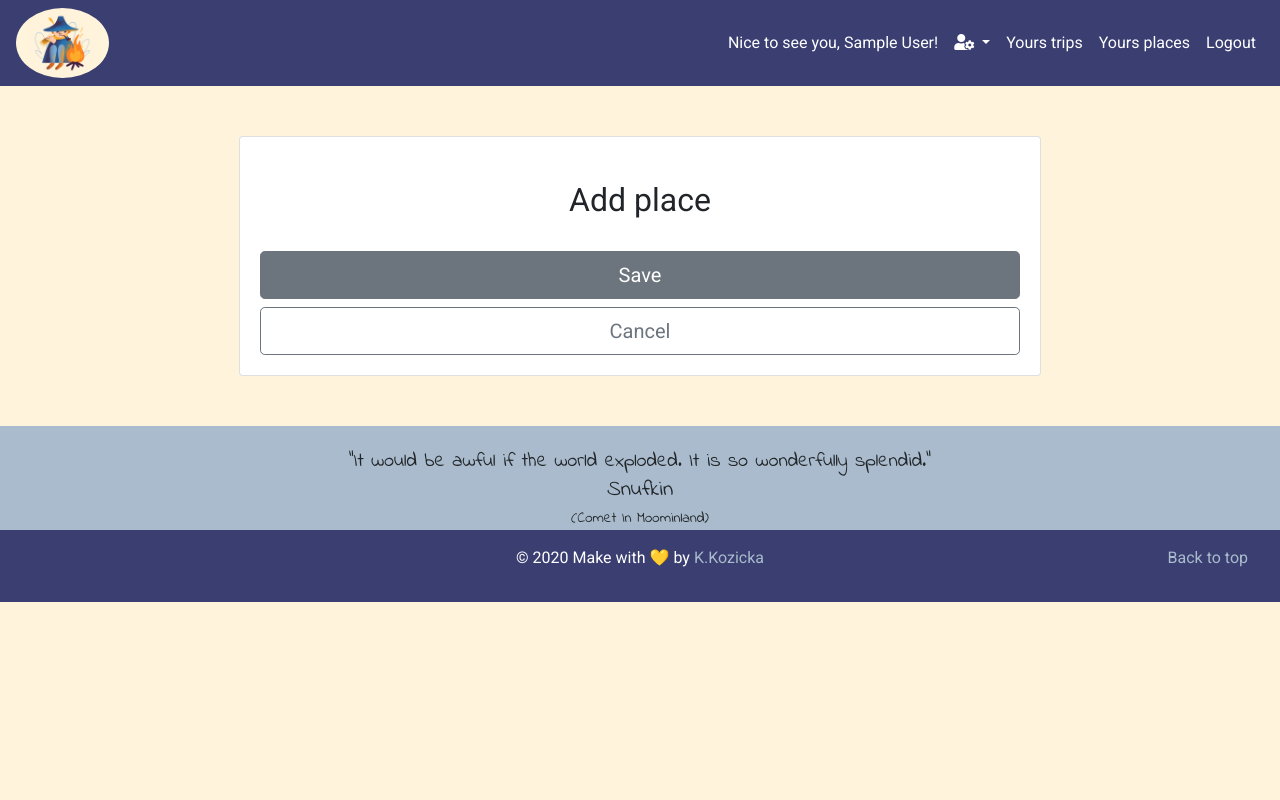
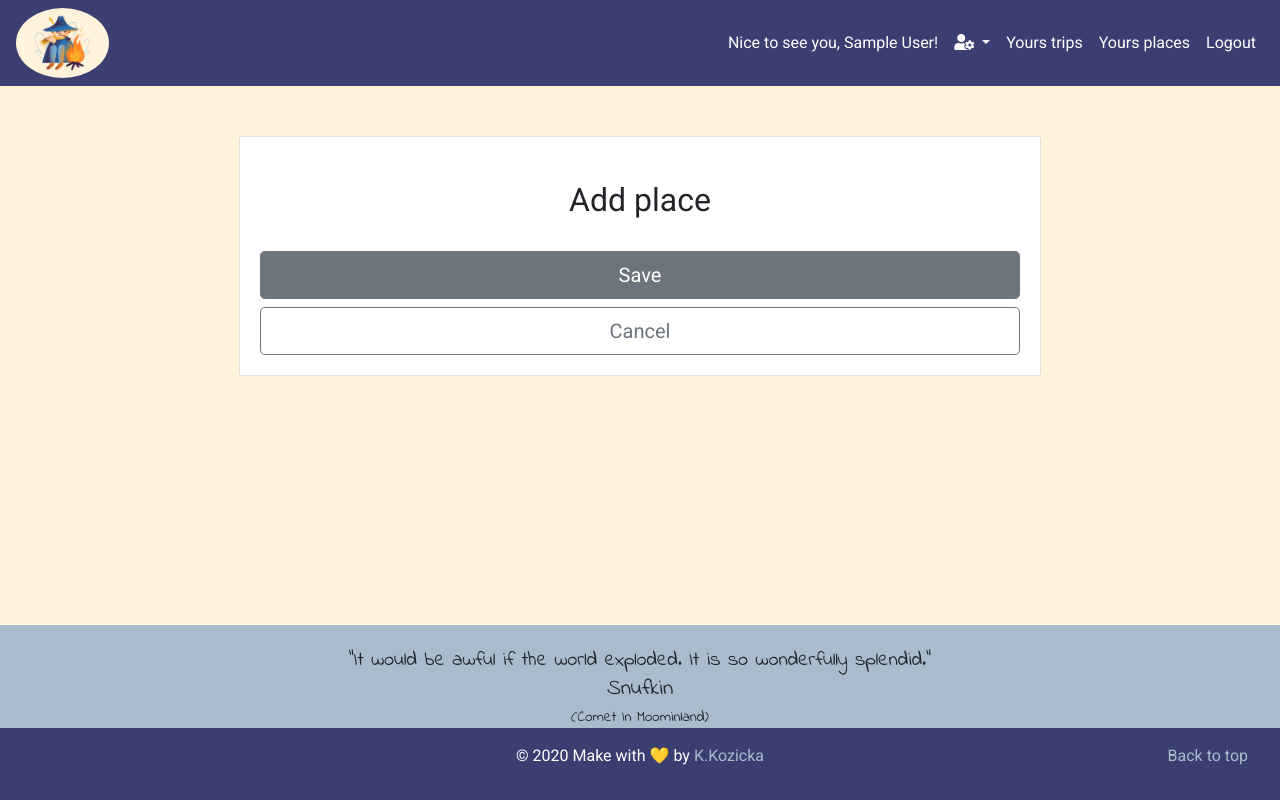
Before and after one commit to karolina-kozicka/Snufkin, a Django app: page /places/add/ in a window 1280 px wide. Run offline with Django 3.2, Linux system fonts and the light colour scheme; the visitor is signed in with stand-in values (Sample User, id 1); style sheets or scripts are compiled from the project's sources; parts of the project's set-up code (start-up, migrations or seed data) failed here and were passed over; some libraries are stand-ins or nearby versions.

Commit message:
Add sticky footer

```diff
--- a/app/snufkin/static/css/footer.scss
+++ b/app/snufkin/static/css/footer.scss
@@ -1,4 +1,5 @@
 #footer {
+  flex-shrink: 0;
   background-color: rgb(169, 187, 204);
 
   .quotation {
--- a/app/snufkin/static/css/general.scss
+++ b/app/snufkin/static/css/general.scss
@@ -1,3 +1,12 @@
+html,
+body {
+  height: 100%;
+}
+
+#page-content {
+  flex: 1 0 auto;
+}
+
 body {
   font-family: "Roboto", sans-serif;
   background-color: rgb(255, 244, 219);
@@ -19,7 +28,7 @@ body {
   object-fit: cover;
   object-position: 0 65%;
   width: 100%;
-  height: 500px;
+  height: 505px;
 }
 
 .reset {
--- a/app/snufkin/templates/base.html
+++ b/app/snufkin/templates/base.html
@@ -25,7 +25,8 @@
     {% endblock %}
 </head>
 
-<body>
+<body class="d-flex flex-column">
+    <div id="page-content">
     {% block header %}
         {% include "header.html" %}
     {% endblock %}
@@ -38,6 +39,7 @@
             </div>
         </div>
     {% endblock %}
+    </div>
 
     {% block footer %}
         {% include "footer.html" %}
```
